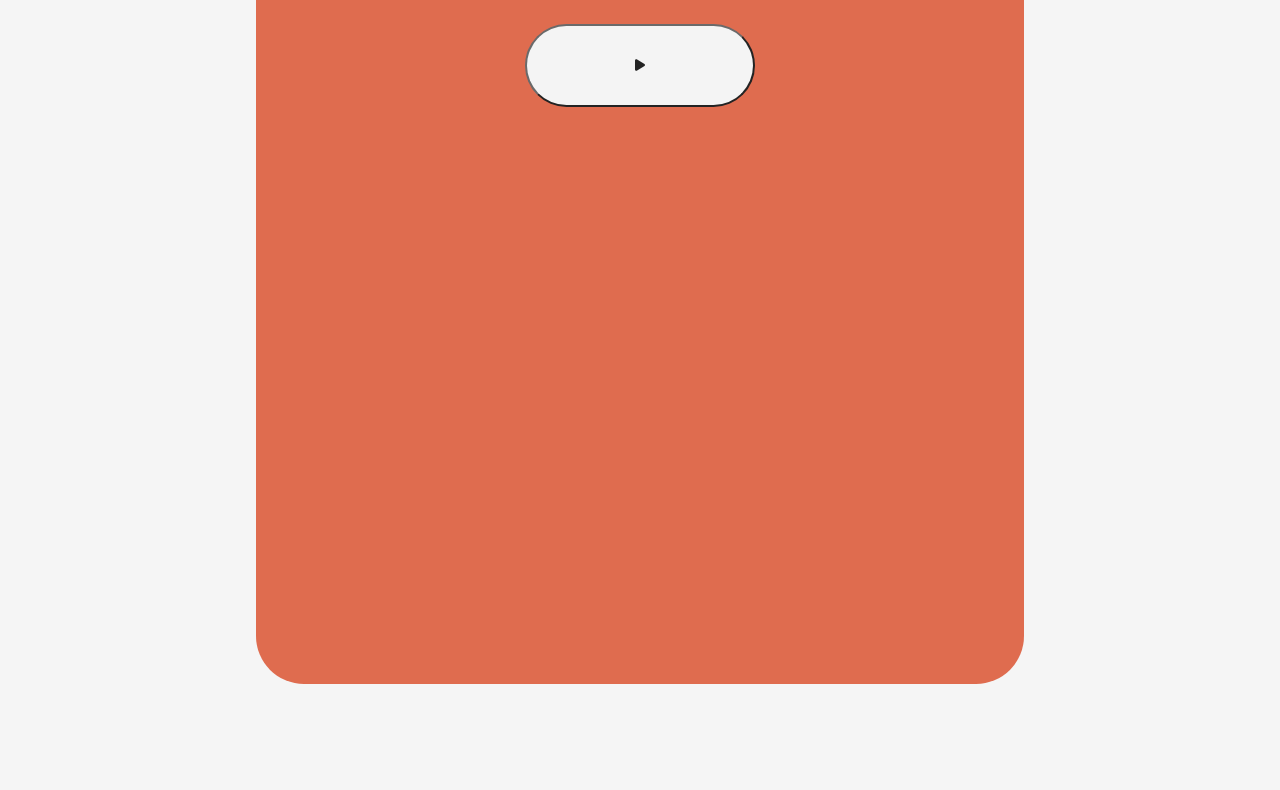
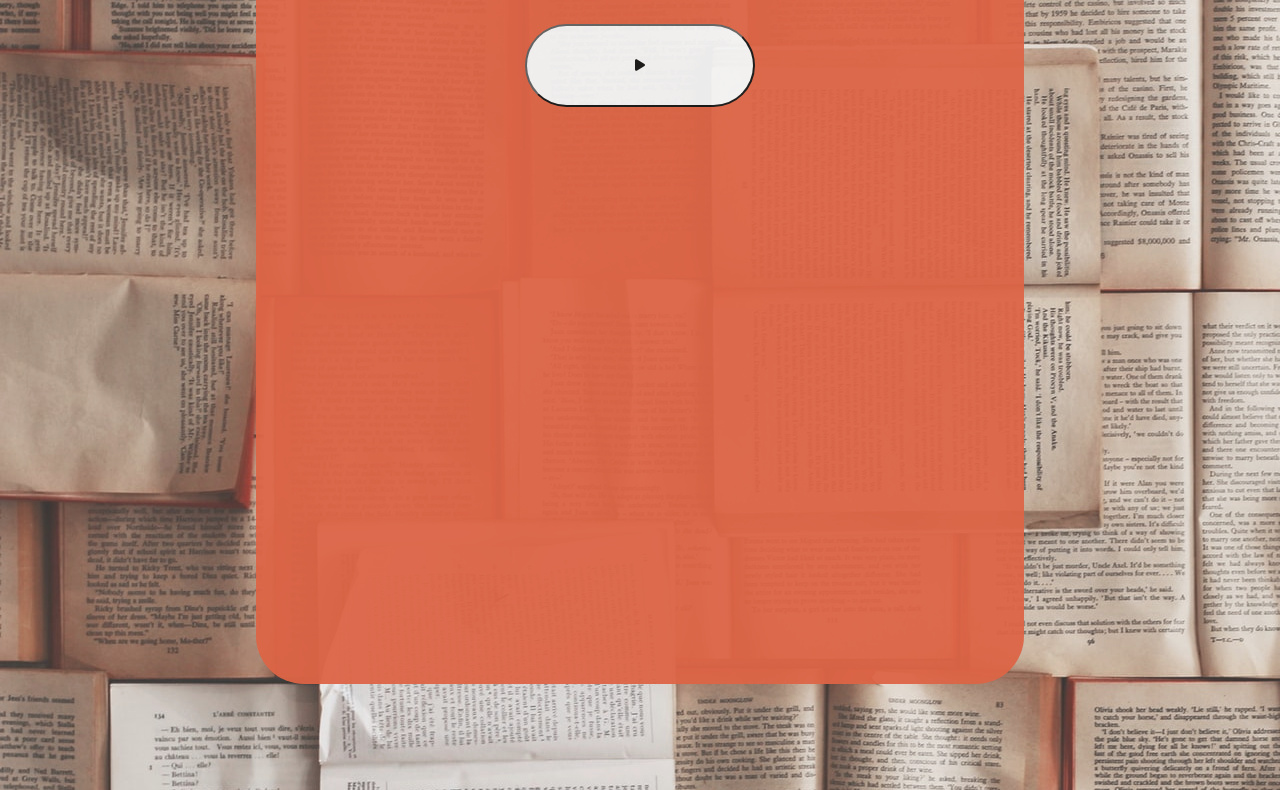
Before and after one commit to Code-Institute-Submissions/Ianterrupter-persona-poems_JuneResub, a plain HTML site: page index.html in a window 1280 px wide. Shown: the part 201-991 px from the top of the page. Drawn offline with nearby package versions, Linux system fonts and the light colour scheme.

Commit message:
Fix file path of image

```diff
--- a/assets/css/style.css
+++ b/assets/css/style.css
@@ -35,7 +35,7 @@ p {
 #hero-image {
     width: 100%;
     height: 1000px;
-    background: url(../assets/images/books-large.jpg);
+    background: url(../images/books-large.jpg);
     opacity: 0.9;
 }
 
```
